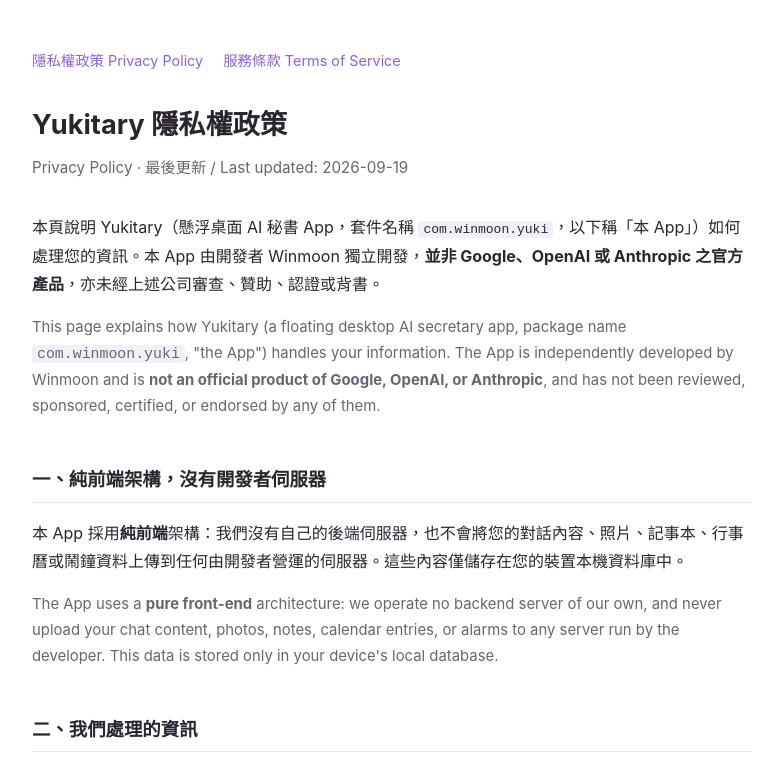
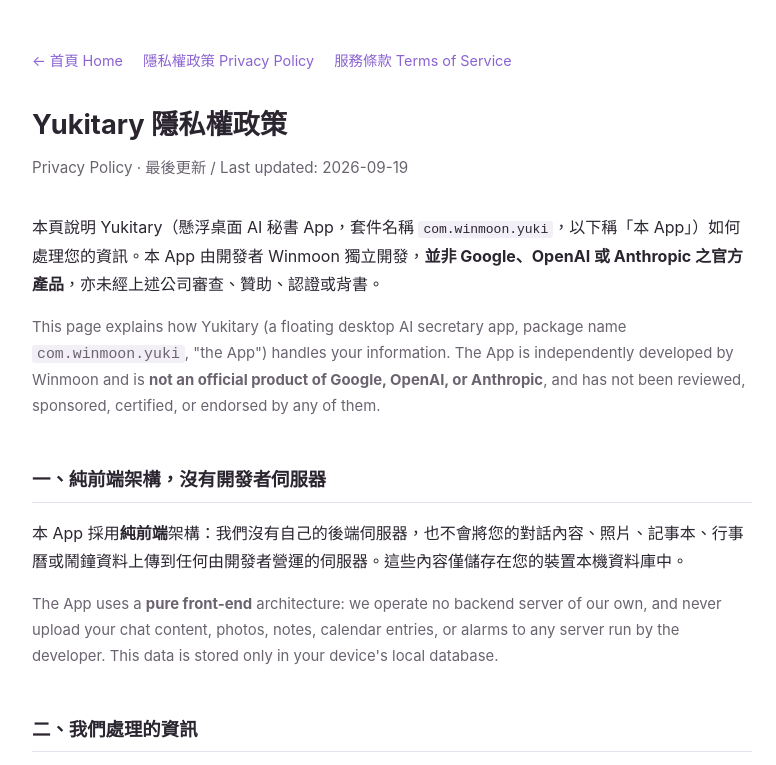
Before and after one commit to Winmoon999/Yukitary, a plain HTML site: page privacy.html in a window 1280 px wide. Shown: the top 765 px of the page, without its empty margins (248-1024 px from the left). Drawn offline with Linux system fonts and the light colour scheme.

Commit message:
Update privacy.html
2nd edition

```diff
--- a/privacy.html
+++ b/privacy.html
@@ -94,6 +94,7 @@
 <div class="wrap">
 
   <nav class="top">
+    <a href="index.html">← 首頁 Home</a>
     <a href="privacy.html">隱私權政策 Privacy Policy</a>
     <a href="terms.html">服務條款 Terms of Service</a>
   </nav>
```
